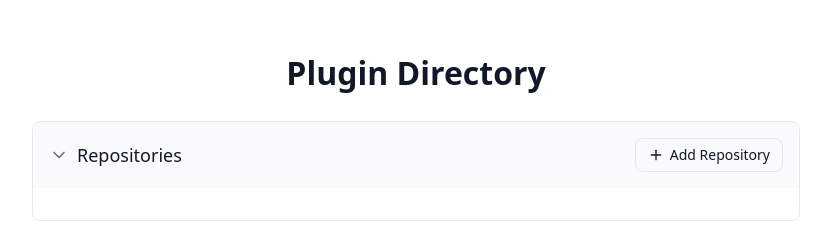
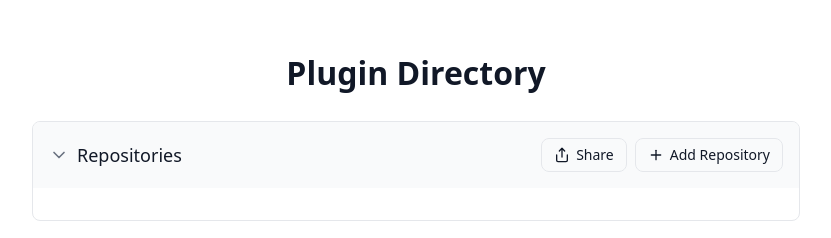
Before and after one commit to Paperback-iOS/extensions-directory, a Svelte app: page / in a window 1280 px wide. Shown: the part 111-349 px from the top of the page, without its empty margins (224-1055 px from the left). Built offline with nearby package versions, Linux system fonts and the light colour scheme.

Commit message:
added share and save

```diff
--- a/src/App.svelte
+++ b/src/App.svelte
@@ -8,6 +8,7 @@
 
   type SourceInfo = _SourceInfo & { id: string; repository: string }
   type SelectedPlugin = [string, string]
+  let readonly = $state(false)
 
   let searchQuery = $state("")
   let selectedPlugins: SelectedPlugin[] = $state([])
@@ -64,6 +65,24 @@
     } finally {
       addingRepo = false
     }
+  }
+
+  function saveCurrentRepositories() {
+    let repoSet: Set<string> = new Set()
+    const savedRepositories = localStorage.getItem("repositories")
+    if (savedRepositories) {
+      const repos = JSON.parse(savedRepositories)
+      repoSet = repoSet.union(new Set(repos))
+    }
+    repoSet = repoSet.union(new Set(repositories))
+    localStorage.setItem("repositories", JSON.stringify(Array.from(repoSet)))
+    window.location.href = window.location.origin
+  }
+
+  function shareCurrentRepositories() {
+    const currentLocation = window.location.origin + window.location.pathname
+    console.log(currentLocation)
+    window.open(currentLocation + '?data=' + btoa(JSON.stringify(repositories)))
   }
 
   async function removeRepository(url: string) {
@@ -157,6 +176,18 @@
     if (savedRepositories) {
       repositories = JSON.parse(savedRepositories)
     }
+
+    const searchParams = new URLSearchParams(window.location.search)
+    const base64Data = searchParams.get("data")
+    const dataJSON = atob(base64Data ?? "")
+    if (dataJSON) {
+      const data: string[] = JSON.parse(dataJSON)
+      if (data && data.length) {
+        repositories = data
+        readonly = true
+      }
+    }
+
     fetchPlugins()
   })
 </script>
@@ -174,6 +205,9 @@
         onRemoveRepository={(url: string) => {
           removeRepository(url)
         }}
+        {readonly}
+        onSaveClick={() => {saveCurrentRepositories()}}
+        onShareClick={() => {shareCurrentRepositories()}}
       />
 
       <!-- Search and Install Bar -->
--- a/src/components/AddRepositoryModal.svelte
+++ b/src/components/AddRepositoryModal.svelte
@@ -20,7 +20,6 @@
 <div
   id="repo-modal"
   class="fixed inset-0 bg-black bg-opacity-50 flex items-center justify-center z-50"
-  on:click={(e) => onClose()}
 >
   <div class="bg-white rounded-lg p-6 w-full max-w-md mx-4">
     <div class="flex justify-between items-center mb-4">
--- a/src/components/InstallConfirmModal.svelte
+++ b/src/components/InstallConfirmModal.svelte
@@ -14,7 +14,6 @@
 <div
   id="install-modal"
   class="fixed inset-0 bg-black bg-opacity-50 flex items-center justify-center z-50"
-  on:click={(e) => onClose()}
 >
   <div
     class="bg-white rounded-lg w-full max-w-md mx-4 flex flex-col max-h-[80vh]"
--- a/src/components/RepositoryList.svelte
+++ b/src/components/RepositoryList.svelte
@@ -1,14 +1,31 @@
 <script lang="ts">
   import { onMount } from "svelte"
-  import { ChevronDown, ChevronRight, Plus, Trash2 } from "lucide-svelte"
+  import {
+    ChevronDown,
+    ChevronRight,
+    Plus,
+    Trash2,
+    Share,
+    Save,
+  } from "lucide-svelte"
 
   type Props = {
     repositories: string[]
+    readonly: boolean
+    onShareClick: () => void
+    onSaveClick: () => void
     onAddClick: () => void
     onRemoveRepository: (url: string) => void
   }
 
-  const { repositories = [], onAddClick, onRemoveRepository }: Props = $props()
+  const {
+    repositories = [],
+    readonly,
+    onSaveClick,
+    onShareClick,
+    onAddClick,
+    onRemoveRepository,
+  }: Props = $props()
   let isExpanded = $state(true)
 
   onMount(() => {
@@ -34,7 +51,23 @@
         <ChevronRight class="w-5 h-5 text-gray-500" />
       {/if}
       <h2 class="text-lg font-medium">Repositories</h2>
+      {#if readonly}
+        <span
+          class="px-2 py-1 text-xs font-semibold text-red-600 bg-red-100 rounded-full"
+        >
+          READONLY
+        </span>
+      {/if}
     </div>
+    {#if !readonly}
+      <div class="flex items-center space-x-2">
+        <button
+          class="px-3 py-1.5 text-sm font-medium border border-gray-200 rounded-lg hover:bg-white transition-colors flex items-center"
+          on:click|stopPropagation={onShareClick}
+        >
+          <Share class="w-4 h-4 mr-1.5" />
+          Share
+        </button>
         <button
           class="px-3 py-1.5 text-sm font-medium border border-gray-200 rounded-lg hover:bg-white transition-colors flex items-center"
           on:click|stopPropagation={onAddClick}
@@ -42,6 +75,16 @@
           <Plus class="w-4 h-4 mr-1.5" />
           Add Repository
         </button>
+      </div>
+    {:else}
+      <button
+        class="px-3 py-1.5 text-sm font-medium border border-gray-200 rounded-lg hover:bg-white transition-colors flex items-center"
+        on:click|stopPropagation={onSaveClick}
+      >
+        <Save class="w-4 h-4 mr-1.5" />
+        Save
+      </button>
+    {/if}
   </div>
 
   {#if isExpanded}
```
Lines whose indentation alone changed are shown as unchanged.
